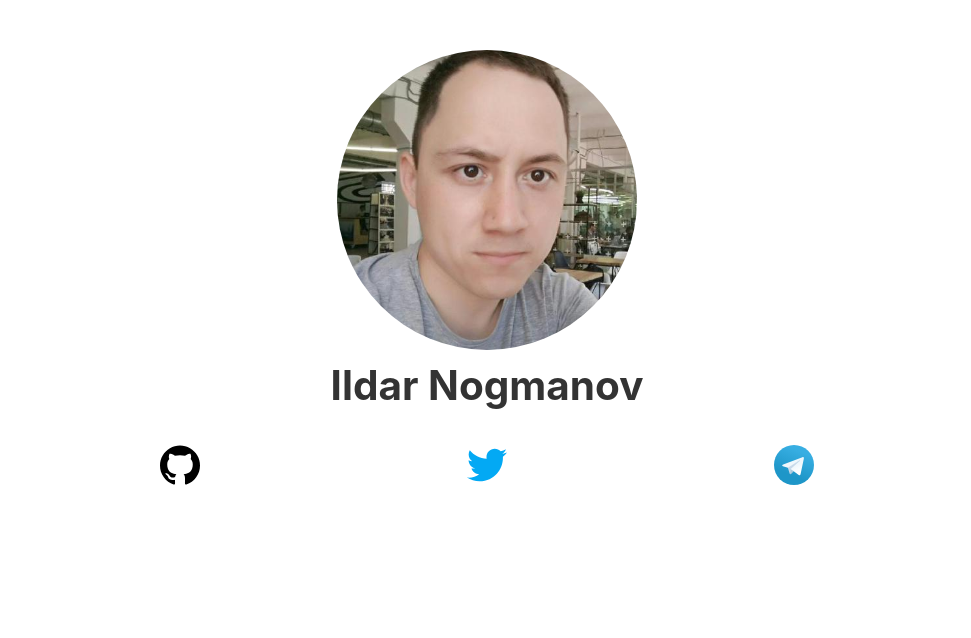
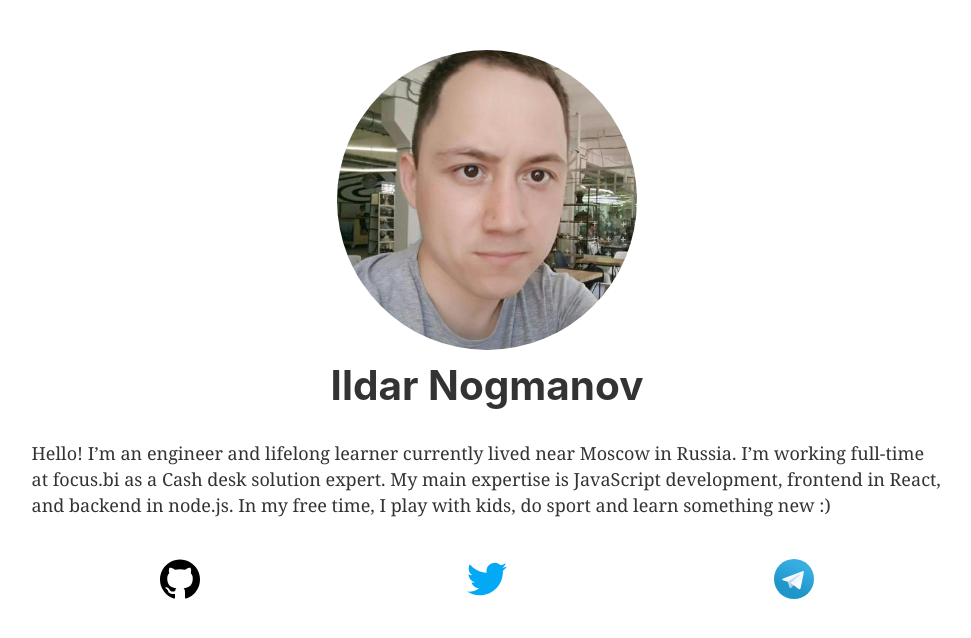
Before and after one commit to Ildarik/ildarik.github.io, a Gatsby site: page / in a window 1280 px wide. Shown: the whole page, without its empty margins (153-1124 px from the left). Built offline with nearby package versions, Linux system fonts and the light colour scheme; Gatsby itself is replaced by a stand-in of ours.

Commit message:
Add note about me

```diff
--- a/src/pages/index.js
+++ b/src/pages/index.js
@@ -55,6 +55,15 @@ const IndexPage = ({ data }) => (
 
     <h1 style={{ textAlign: "center" }}>Ildar Nogmanov</h1>
 
+    <p style={{ padding: 5 }}>
+      Hello! I&rsquo;m an&nbsp;engineer and lifelong learner currently lived
+      near Moscow in Russia. I&rsquo;m working full-time at&nbsp;focus.bi
+      as&nbsp;a&nbsp;Cash desk solution expert. My&nbsp;main expertise
+      is&nbsp;JavaScript development, frontend in&nbsp;React, and backend
+      in&nbsp;node.js. In&nbsp;my&nbsp;free time, I&nbsp;play with kids,
+      do&nbsp;sport and learn something new :)
+    </p>
+
     <SocialLinksWrapper>
       {SocialLinks.map(socialLink => (
         <SocialLink
```
